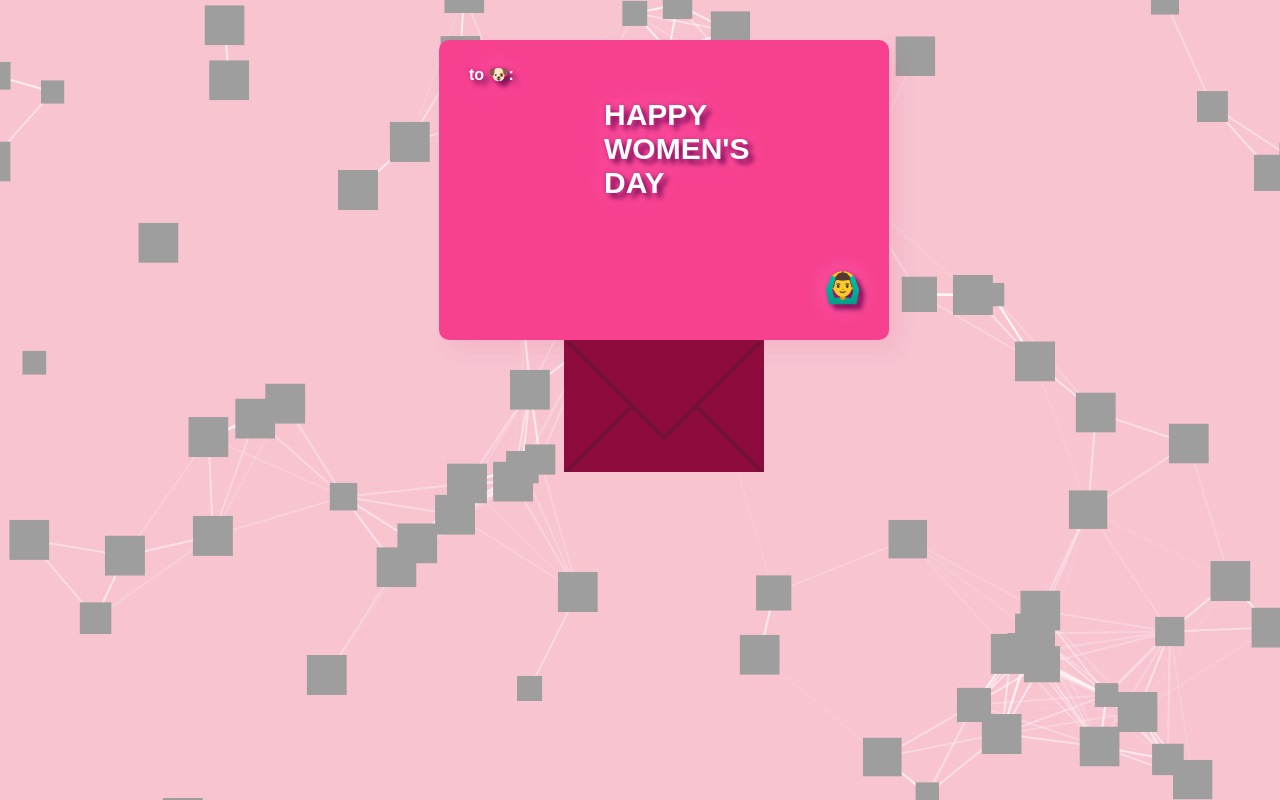
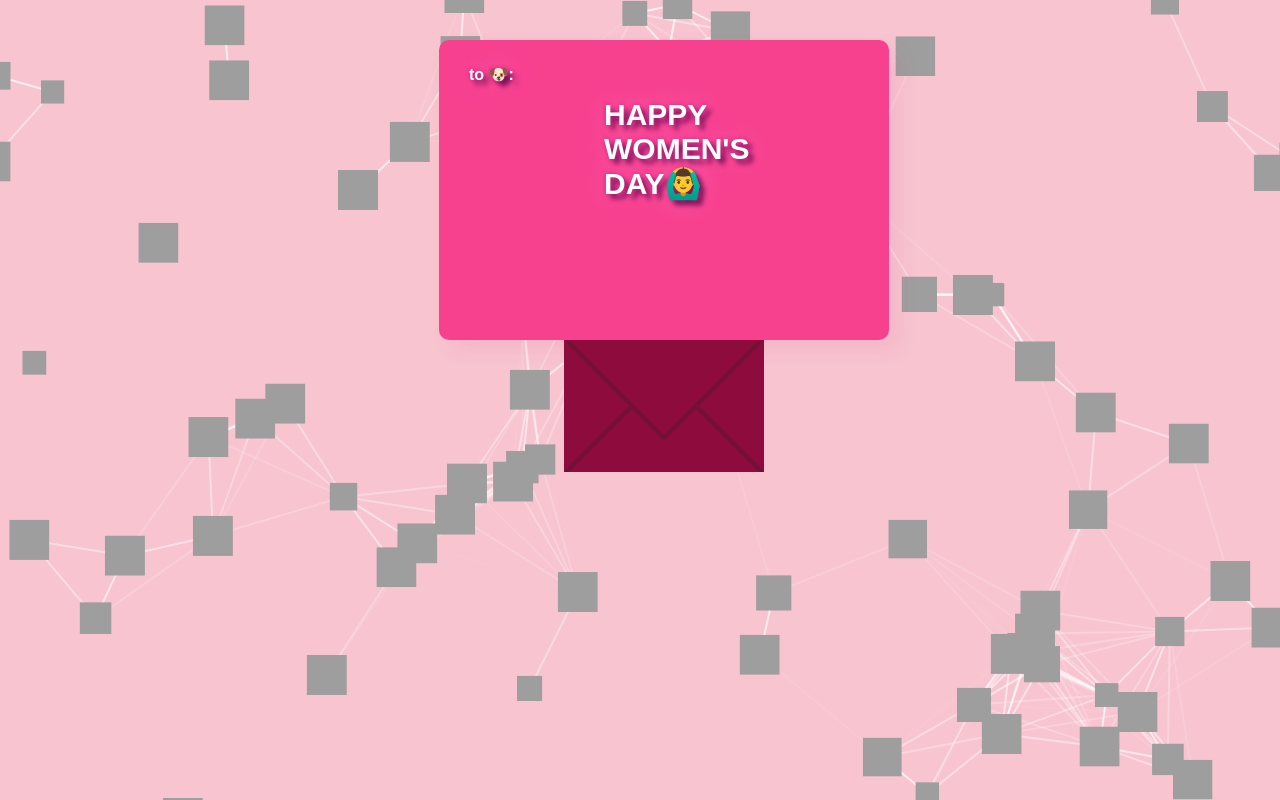
Before and after one commit to TruongCongPhi/tochang, a plain HTML site: page index.html in a window 1280 px wide. Both pictures are taken after a click on the element 664 px from the left and 405 px from the top of the page. Drawn offline with Linux system fonts and the light colour scheme.

Commit message:
Update index.html

```diff
--- a/index.html
+++ b/index.html
@@ -22,8 +22,8 @@
           <span style="font-size: medium; margin-left: 5px;">to 🐶:</span><br><br>
           <span style="padding-left: 35%;">HAPPY</span><br>
           <span style="padding-left: 35%;">WOMEN'S</span><br>
-          <span style="padding-left: 35%;">DAY</span><br><br><br><br><br><br>
-          <span style="margin-left: 90%;">🙆‍♂️</span>
+          <span style="padding-left: 35%;">DAY🙆‍♂️</span>
+
         </div>
       </div>
     </div>
```
